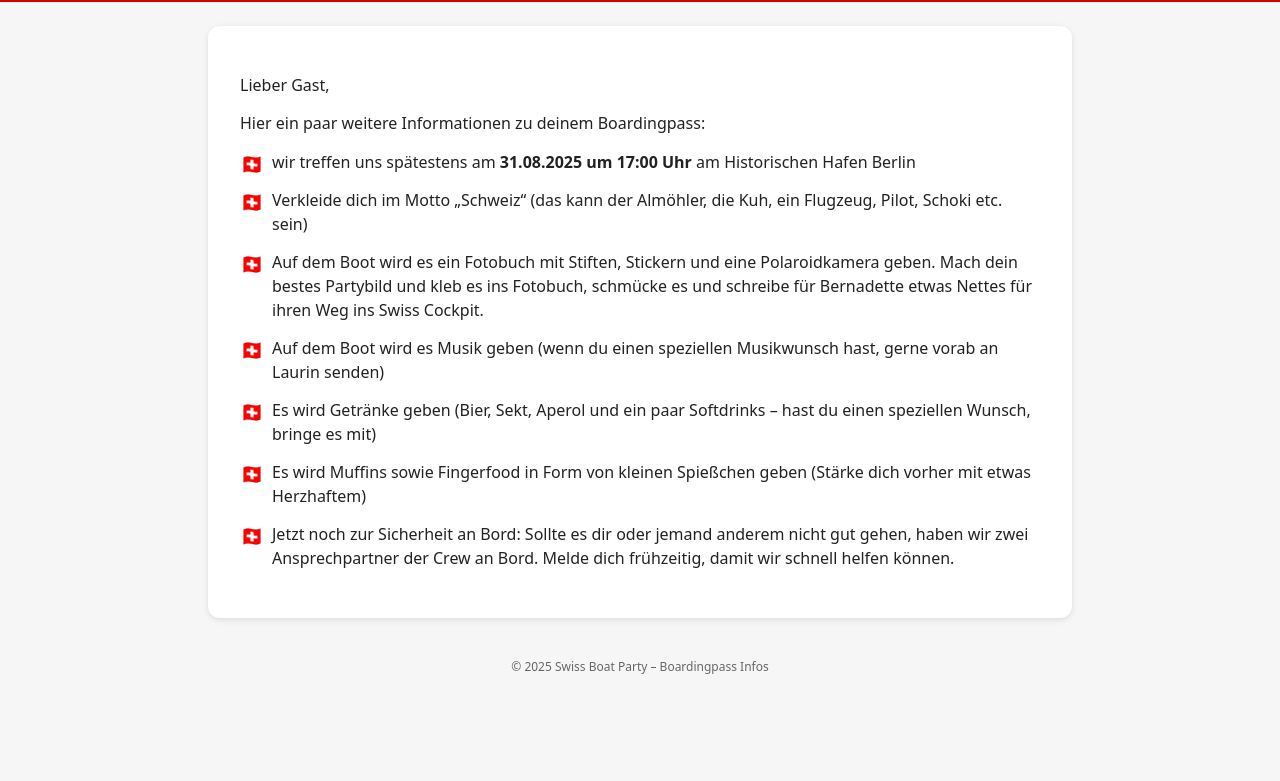
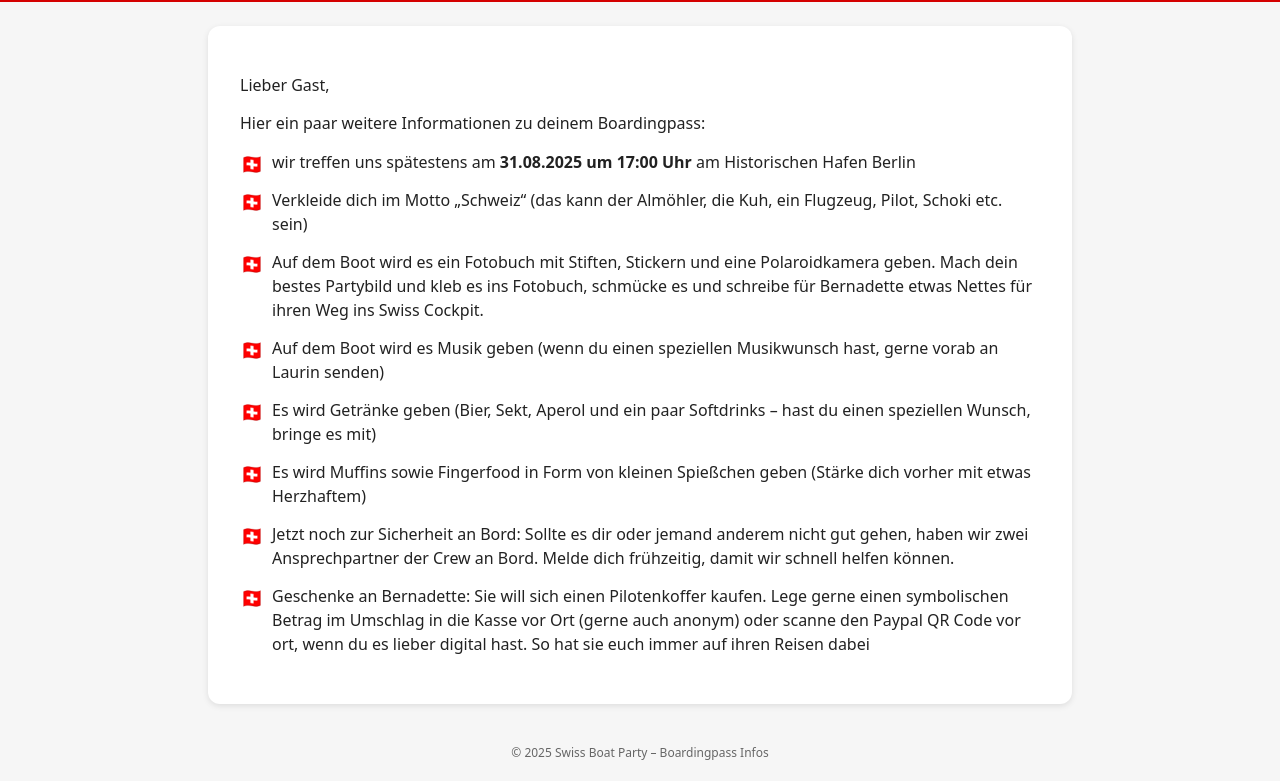
Before and after one commit to blackSheepFlies/Partykutter_Schweiz, a plain HTML site: page infos.html in a window 1280 px wide. Shown: the part 84-865 px from the top of the page. Before the commit the page ends 800 px from the top, so only its background shows below. Drawn offline with Linux system fonts and the light colour scheme.

Commit message:
Update infos.html

```diff
--- a/infos.html
+++ b/infos.html
@@ -74,6 +74,7 @@
       <li>Es wird Muffins sowie Fingerfood in Form von kleinen Spießchen geben (Stärke dich vorher mit etwas Herzhaftem)</li>
       <li>Jetzt noch zur Sicherheit an Bord: Sollte es dir oder jemand anderem nicht gut gehen, haben wir zwei Ansprechpartner der Crew an Bord.
           Melde dich frühzeitig, damit wir schnell helfen können.</li>
+      <li>Geschenke an Bernadette: Sie will sich einen Pilotenkoffer kaufen. Lege gerne einen symbolischen Betrag im Umschlag in die Kasse vor Ort (gerne auch anonym) oder scanne den Paypal QR Code vor ort, wenn du es lieber digital hast. So hat sie euch immer auf ihren Reisen dabei</li>
     </ul>
   </main>
 
```
